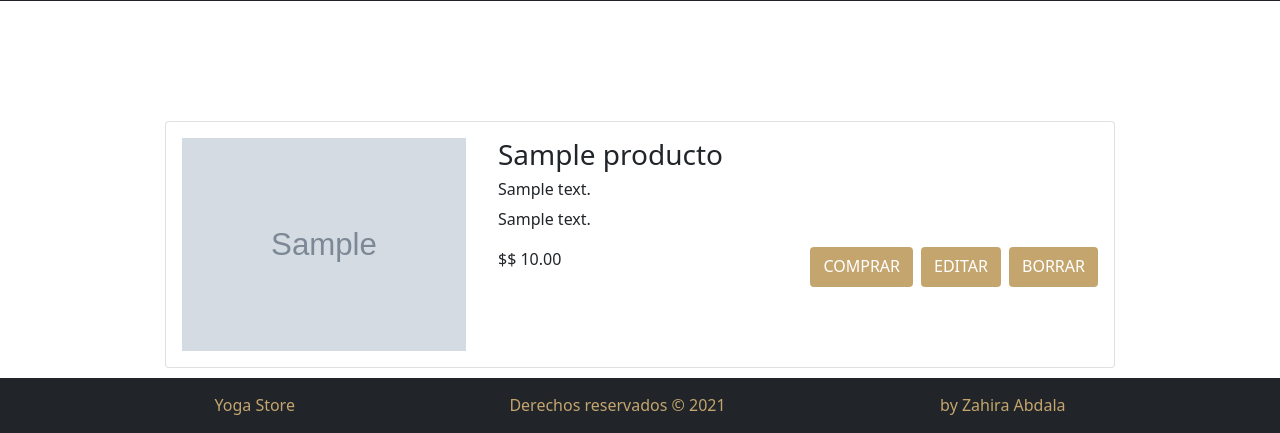
After one commit to zahiraabdala/TiendaDjango, a Django app: page /producto/1 in a window 1280 px wide. The commit adds this page. Shown: the part 367-800 px from the top of the page. Run offline with Django 3.2, Linux system fonts and the light colour scheme; tables that the repository leaves empty hold one stand-in row (values such as "Sample post"); grey boxes marked "Sample" are stand-in pictures.

Commit message:
vista producto

```diff
--- a/templates/index.html
+++ b/templates/index.html
@@ -9,7 +9,7 @@
             <div class="card-body">
             <h2 class="card-title  mb-3">{{x.titulo}}</h2>
             <img src="{{x.imagen.url}}" class="card-img-top my-4" width="150" height="190" alt="...">
-            <a href="#" class="btn bg-doradito d-grid gap-2 col-6 mx-auto">VER</a>
+            <a href="{% url 'tienda:producto' x.id %}" class="btn bg-doradito d-grid gap-2 col-6 mx-auto">VER</a>
             </div>
         </div>
     {%endfor%}
@@ -21,7 +21,7 @@
 
 {% for x in variableProducto2 %}
 
-<li class="list-group-item text-truncate"> <b>{{x.titulo}}:</b> {{x.descripcion}}</li>
+<li class="list-group-item text-truncate"> <a href="{% url 'tienda:producto' x.id %}" class="link-dark"> <b>{{x.titulo}}:</b></a> {{x.descripcion}}</li>
 
 {%endfor%}
 </ul>
--- /dev/null
+++ b/templates/producto.html
@@ -0,0 +1,43 @@
+{% extends "layout.html" %}
+{% load static %}
+
+{% block content %}
+<div class="mx-auto mt-5 py-4">
+
+
+<div class="card mb-3 mx-auto mt-5" style="max-width: 950px;">
+    <div class="row g-0">
+      <div class="col-md-4">
+        <img src="{{ producto.imagen.url }}" class="img-fluid rounded-start p-3" alt="...">
+      </div>
+      <div class="col-md-8">
+        <div class="card-body">
+          <h3 class="card-title">{{ producto.titulo }}</h3>
+          <h6>{{ producto.categoria }}</h6>
+          <p class="card-text">{{ producto.descripcion }}</p>
+          <div class="d-flex justify-content-between">
+            <div class="col">
+                <p> $$ {{ producto.precio }} </p>
+            </div>
+            <div class="col d-flex justify-content-end"><a href="#" class="btn doradito bg-doradito me-2">Comprar</a>
+                <a href="#" class="btn doradito bg-doradito me-2">Editar</a>
+                <a href="#" class="btn doradito bg-doradito">Borrar</a>
+            </div>
+
+          </div>
+
+        </div>
+      </div>
+    </div>
+  </div>
+</div>
+
+
+
+
+
+
+
+
+
+{% endblock %}
--- a/templates/search.html
+++ b/templates/search.html
@@ -8,7 +8,7 @@
         {% for resultado in object_list %}
         <li class="list-group-item d-flex justify-content-between align-items-start">
             <p class="ms-2 me-auto">
-                <a href="#" class="link-dark">
+                <a href="{% url 'tienda:producto' resultado.id %}" class="link-dark">
                     <b>{{ resultado.titulo }}</b>
                 </a>
                   : {{ resultado.descripcion }}
--- a/tienda/urls.py
+++ b/tienda/urls.py
@@ -6,5 +6,6 @@ app_name = "tienda"
 urlpatterns = [
     path('', views.index, name="index"),
     path('acerca', views.acerca, name="acerca"),
-    path('search', search.as_view(), name="search"),
+    path('search', search.as_view(), name="search"), #cuando es nombre . as_view(), es porque es una clase
+    path('producto/<int:producto_id>', views.producto, name="producto") #cuando es views . nombre, es porque es una funcion
 ]
--- a/tienda/views.py
+++ b/tienda/views.py
@@ -1,4 +1,4 @@
-from django.shortcuts import render
+from django.shortcuts import get_object_or_404, render
 from .models import Categoria, Producto #importo las clases de models, tanto de producto como de categoria
 from django.db.models import Q
 from django.views.generic.list import ListView
@@ -21,6 +21,13 @@ def acerca(request):
     return render(request, "acerca.html", {
         'variableCategoria1':variableCategoria1,
     })
+def producto(request, producto_id):
+    producto = get_object_or_404(Producto, id=producto_id)
+    return render(request, "producto.html", {
+        'producto': producto,
+     })
+
+
 class search(ListView):
     model = Producto
     template_name = 'search.html'
```
